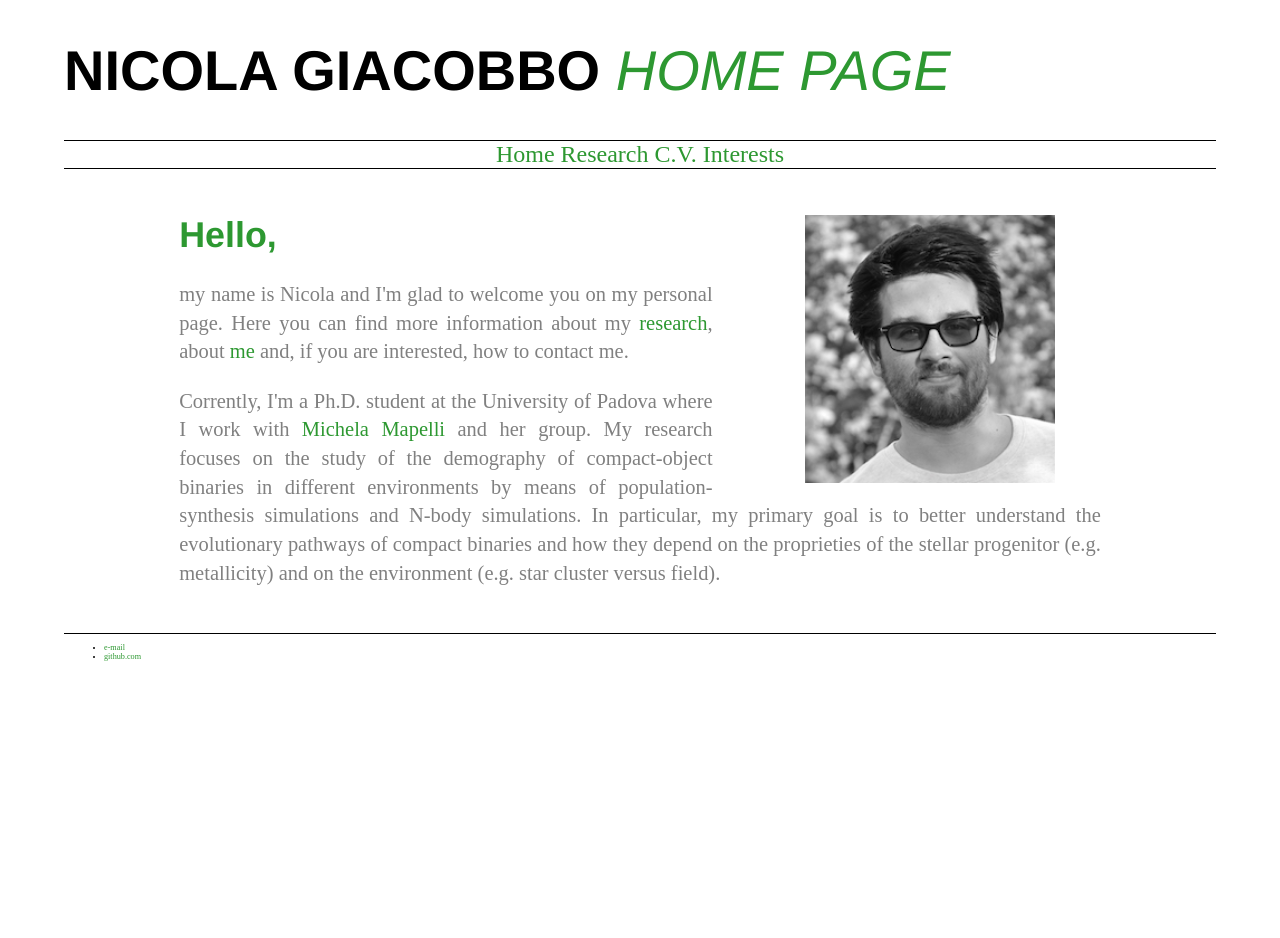
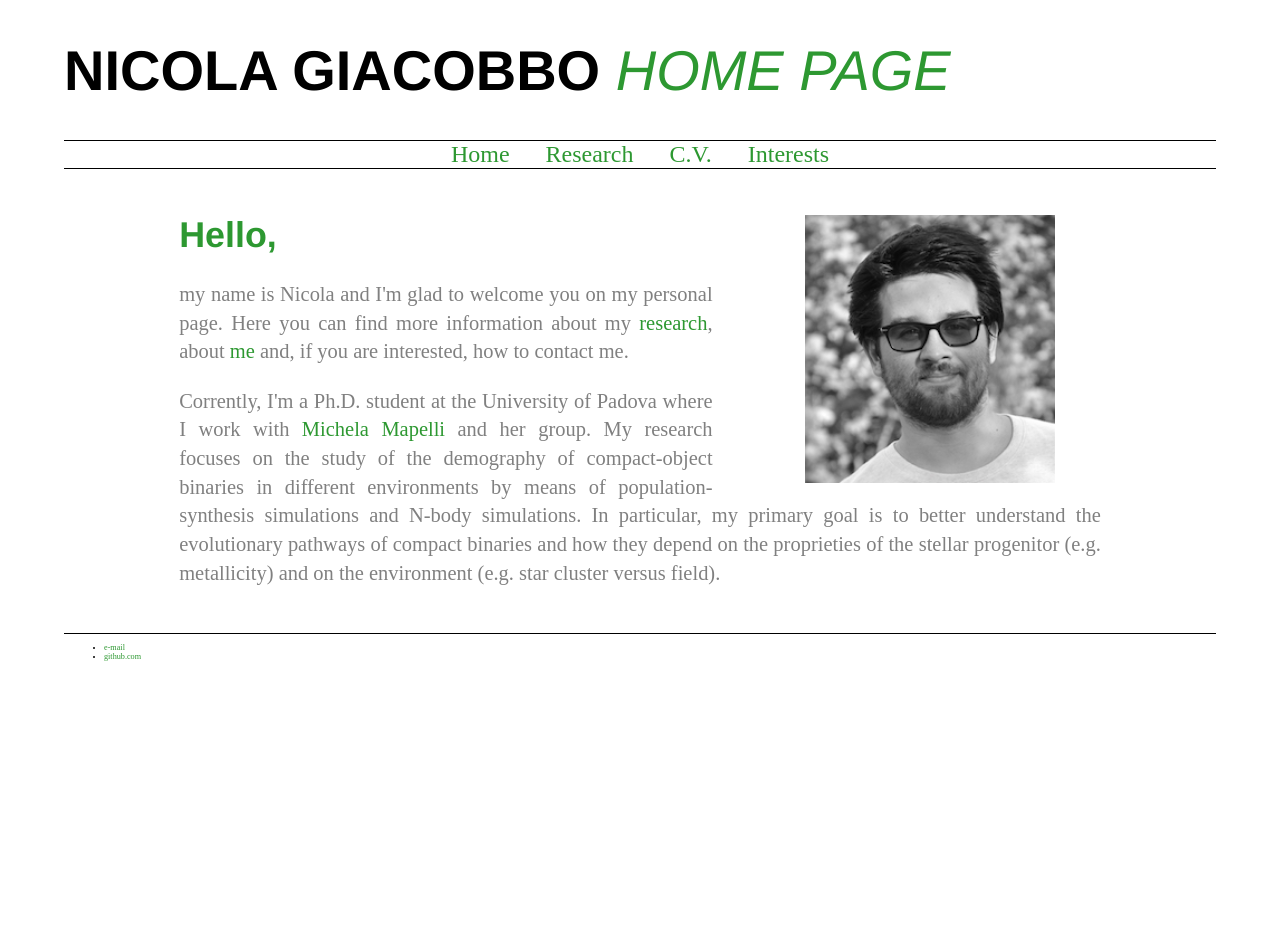
Before and after one commit to GiacobboNicola/giacobbonicola.github.io, a Jekyll site: the page built from index.html, in a window 1280 px wide. Built offline with Jekyll 4.4.1, drawn with Linux system fonts in a browser that asks for light colours.

Commit message:
changed menu bar

```diff
--- a/css/cv.css
+++ b/css/cv.css
@@ -18,7 +18,7 @@
   }
 
   .mainmenu a {
-    padding: 0;
+    padding: 15px;
   }
 
   /* add hover behaviour */
--- a/css/home.css
+++ b/css/home.css
@@ -18,7 +18,7 @@
   }
 
   .mainmenu a {
-    padding: 0;
+    padding: 15px;
   }
 
   /* add hover behaviour */
--- a/css/interests.css
+++ b/css/interests.css
@@ -18,7 +18,7 @@
   }
 
   .mainmenu a {
-    padding: 0;
+    padding: 15px;
   }
 
   /* add hover behaviour */
--- a/css/research.css
+++ b/css/research.css
@@ -18,7 +18,7 @@
   }
 
   .mainmenu a {
-    padding: 0;
+    padding: 15px;
   }
 
   /* add hover behaviour */
```
